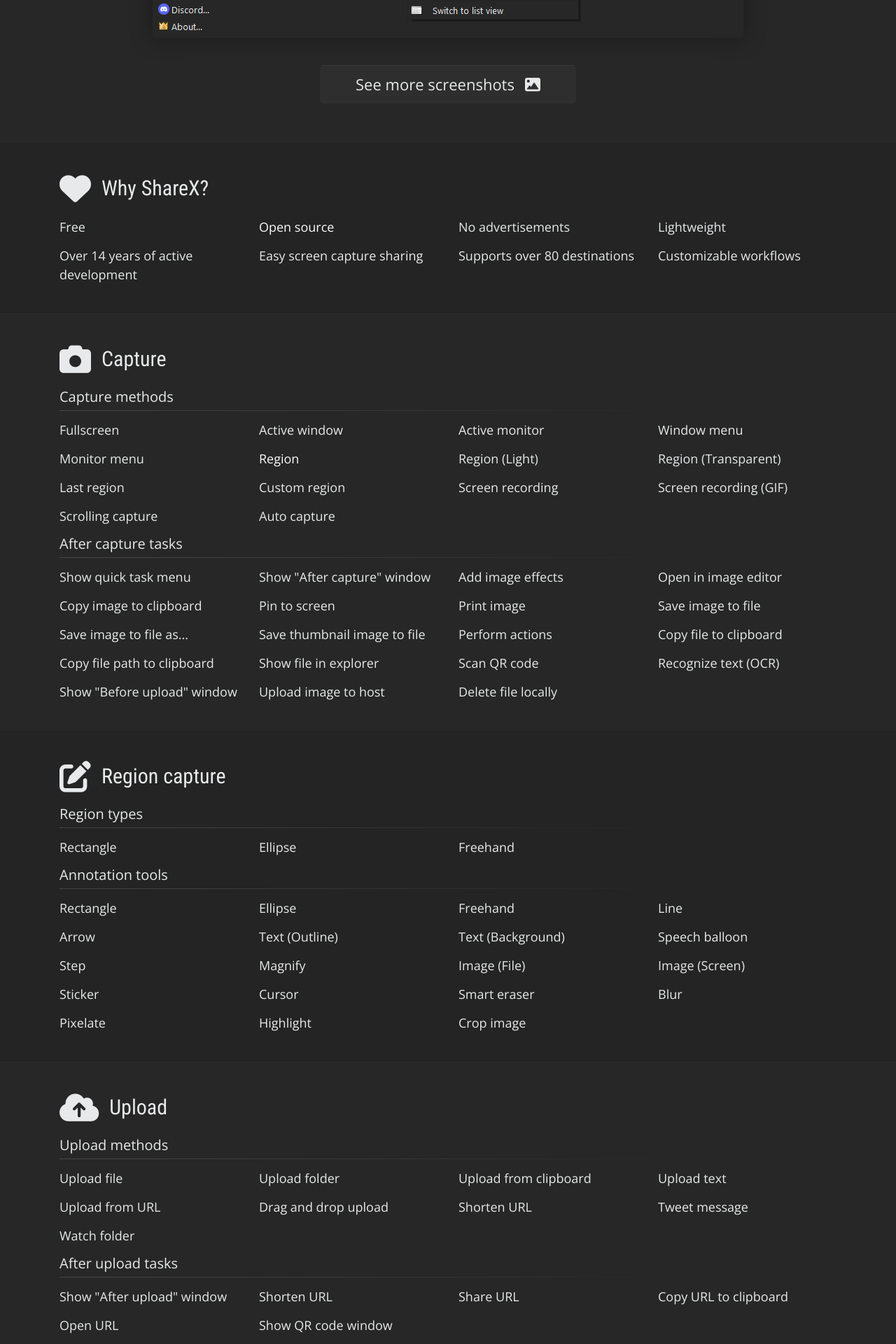
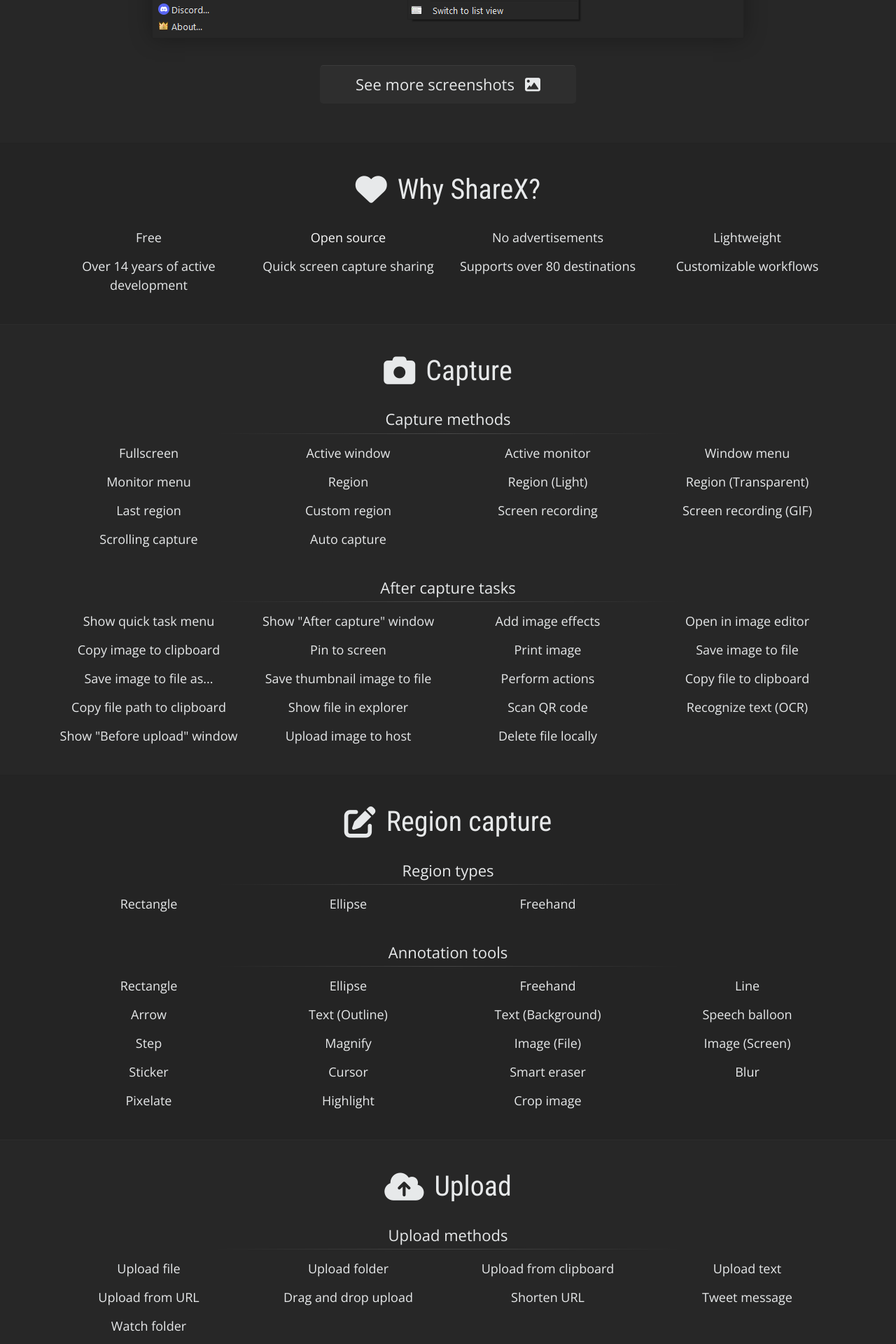
Before and after one commit to ShareX/sharex.github.io, a Jekyll site: the page built from index.html, in a window 1280 px wide. Shown: the part 1001-2921 px from the top of the page at 70% size. Built offline with Jekyll 4.4.1, drawn with Linux system fonts in a browser that asks for light colours; comment, search, counter and statistics services are not loaded.

Commit message:
Center elements

```diff
--- a/css/main.scss
+++ b/css/main.scss
@@ -15,6 +15,8 @@
 $background-alt-border: #2c2c2c;
 $background-highlight: #2e2e2e;
 $header-line: linear-gradient(to right, rgba(255, 255, 255, 0.15) 0%, transparent 80%) left bottom transparent no-repeat;
+$header-line-center: linear-gradient(to right, transparent 20%, rgba(255, 255, 255, 0.15) 50%, transparent 80%) left
+    bottom transparent no-repeat;
 $container-padding: 2rem;
 $container-padding-half: $container-padding / 2;
 $container-padding-double: $container-padding * 2;
@@ -307,37 +309,41 @@
 
     h3 {
         font-family: $font-header;
-        font-size: 30px;
-        margin: $container-padding-half 0px;
-    }
+        font-size: 40px;
+        margin: $container-padding-half 0px $container-padding 0px;
+        text-align: center;
 
-    h3 a {
+        a {
             color: $text-color-alt;
             text-decoration: none;
         }
 
-    h3 .fas {
+        .fas {
             font-size: 45px;
             vertical-align: middle;
             margin-right: 15px;
             padding-bottom: 5px;
         }
+    }
 
     h4 {
-        font-size: 20px;
+        font-size: 22px;
         margin-bottom: $container-padding-half;
         padding-bottom: 8px;
+        text-align: center;
+        background: $header-line-center;
+        background-size: 100% 1px;
+
+        &:nth-of-type(n + 2) {
+            margin-top: $container-padding;
         }
-
-    h4:not(.collapsed) {
-        background: $header-line;
-        background-size: 100% 1px;
     }
 
     .col-sm-3 {
         font-size: 18px;
         font-weight: 300;
         margin-bottom: $container-padding-half;
+        text-align: center;
     }
 }
 
@@ -370,23 +376,6 @@
 
     .image-effect:hover .image-effect-author {
         display: inline;
-    }
-}
-
-[data-toggle="collapse"] {
-    cursor: pointer;
-
-    .fas {
-        width: 20px;
-        margin-right: 8px;
-    }
-
-    .fas:before {
-        content: "\f078";
-    }
-
-    &.collapsed .fas:before {
-        content: "\f054";
     }
 }
 
--- a/index.html
+++ b/index.html
@@ -58,7 +58,7 @@
                 <div class="col-sm-3">No advertisements</div>
                 <div class="col-sm-3">Lightweight</div>
                 <div class="col-sm-3">Over {{ site.time | date: '%Y' | minus: 2008 }} years of active development</div>
-                <div class="col-sm-3">Easy screen capture sharing</div>
+                <div class="col-sm-3">Quick screen capture sharing</div>
                 <div class="col-sm-3">Supports over 80 destinations</div>
                 <div class="col-sm-3">Customizable workflows</div>
             </div>
@@ -75,7 +75,7 @@
                 <div class="col-sm-3">Active monitor</div>
                 <div class="col-sm-3">Window menu</div>
                 <div class="col-sm-3">Monitor menu</div>
-                <div class="col-sm-3"><a href="#region-capture">Region</a></div>
+                <div class="col-sm-3">Region</div>
                 <div class="col-sm-3">Region (Light)</div>
                 <div class="col-sm-3">Region (Transparent)</div>
                 <div class="col-sm-3">Last region</div>
```
Lines whose indentation alone changed are shown as unchanged.
